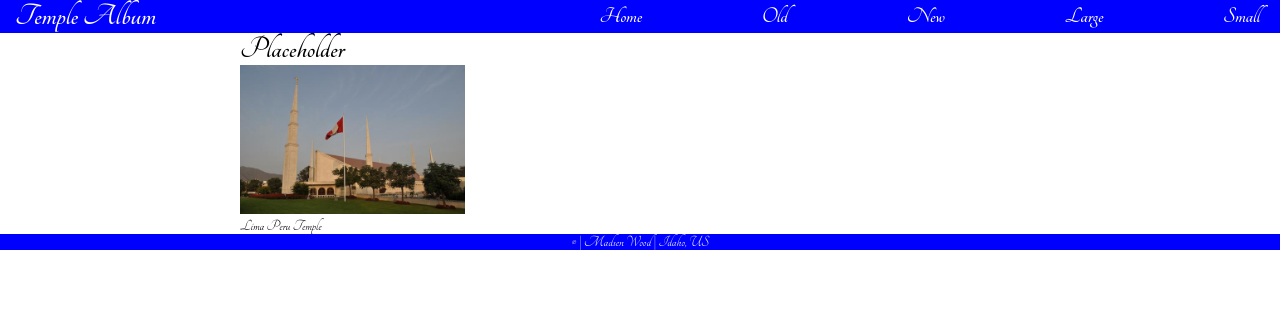
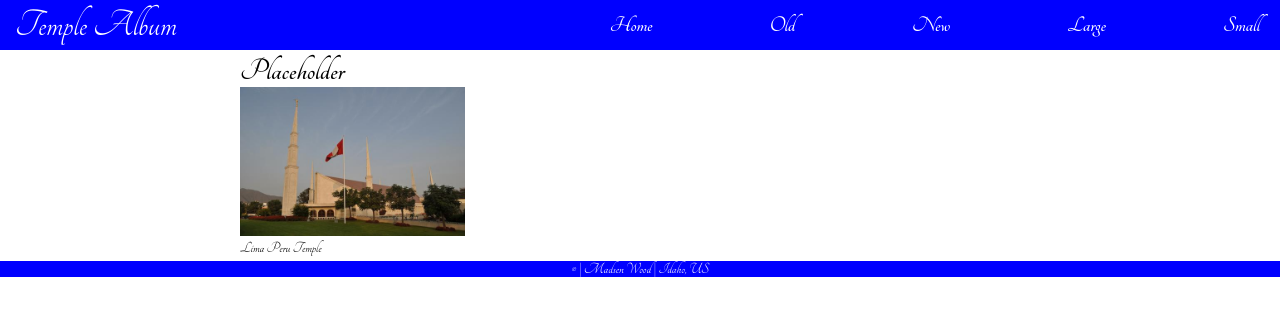
Before and after one commit to ironmad6-glitch/wdd131, a plain HTML site: page temple.html in a window 1280 px wide. Drawn offline with Linux system fonts and the light colour scheme; a web font is replaced by a local one.

Commit message:
Picture Album CSS Large

```diff
--- a/styles/temples-large.css
+++ b/styles/temples-large.css
@@ -0,0 +1,6 @@
+@media screen and (min-width: 500px) {
+    .temple {
+        display: grid;
+        grid-template-columns: repeat(auto-fit, minmax(250px, 1fr));
+    }
+}
--- a/styles/temples.css
+++ b/styles/temples.css
@@ -12,6 +12,12 @@ header {
     padding: 0 15px;
     background-color: blue;
     color: white;
+}
+
+header p {
+    font-size: 40px;
+    padding: 5px 0;
+    font-size: 700;
 }
 
 nav {
@@ -36,11 +42,12 @@ nav a:hover {
 main {
     max-width: 800px;
     margin: 0 auto;
+    padding: 5px 10px;
 }
 
 .temple {
     display: grid;
-    grid-template-columns: repeat(auto-fit, minmax(250px,1fr));
+    grid-template-columns: 1fr;
 }
 
 figure img {
--- a/temple.html
+++ b/temple.html
@@ -18,7 +18,7 @@
 </head>
 <body>
     <header>
-        <h1>Temple Album</h1>
+        <p>Temple Album</p>
         <nav>
             <a href="#">Home</a>
             <a href="#">Old</a>
```
